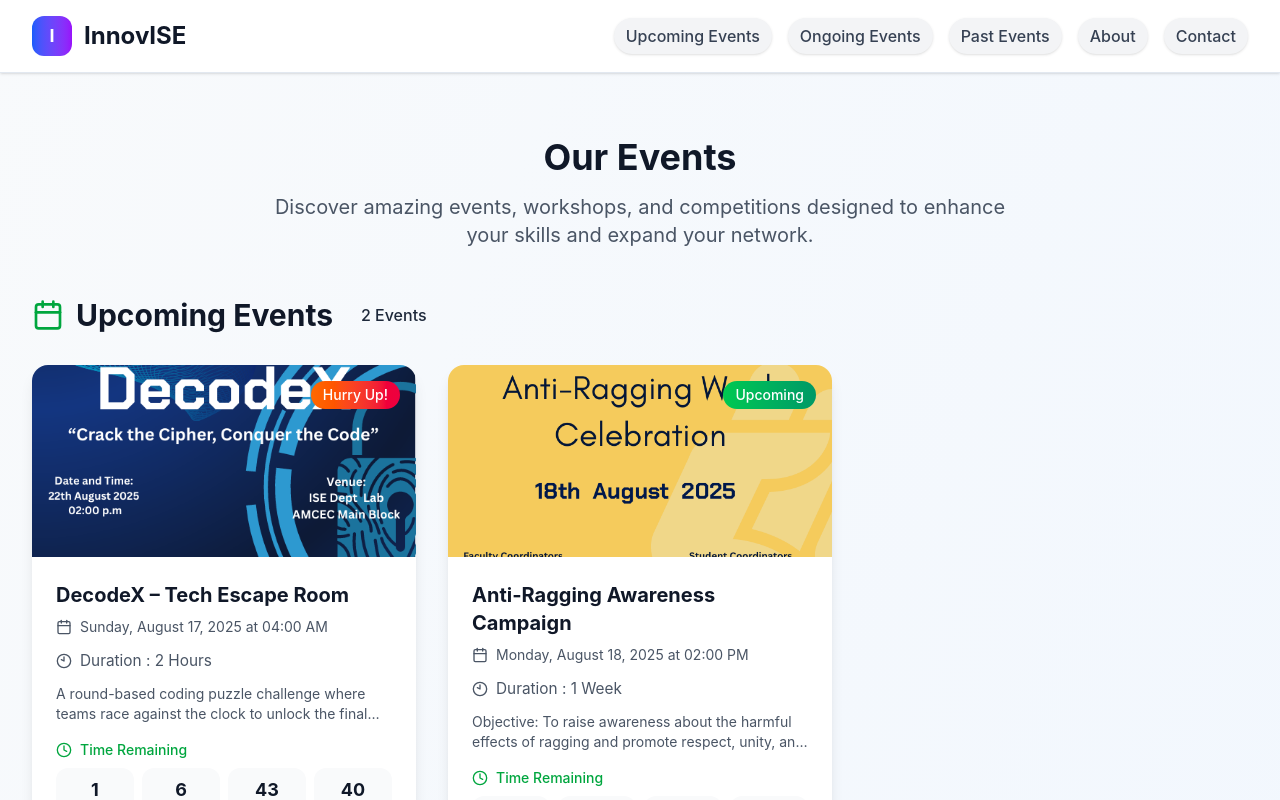
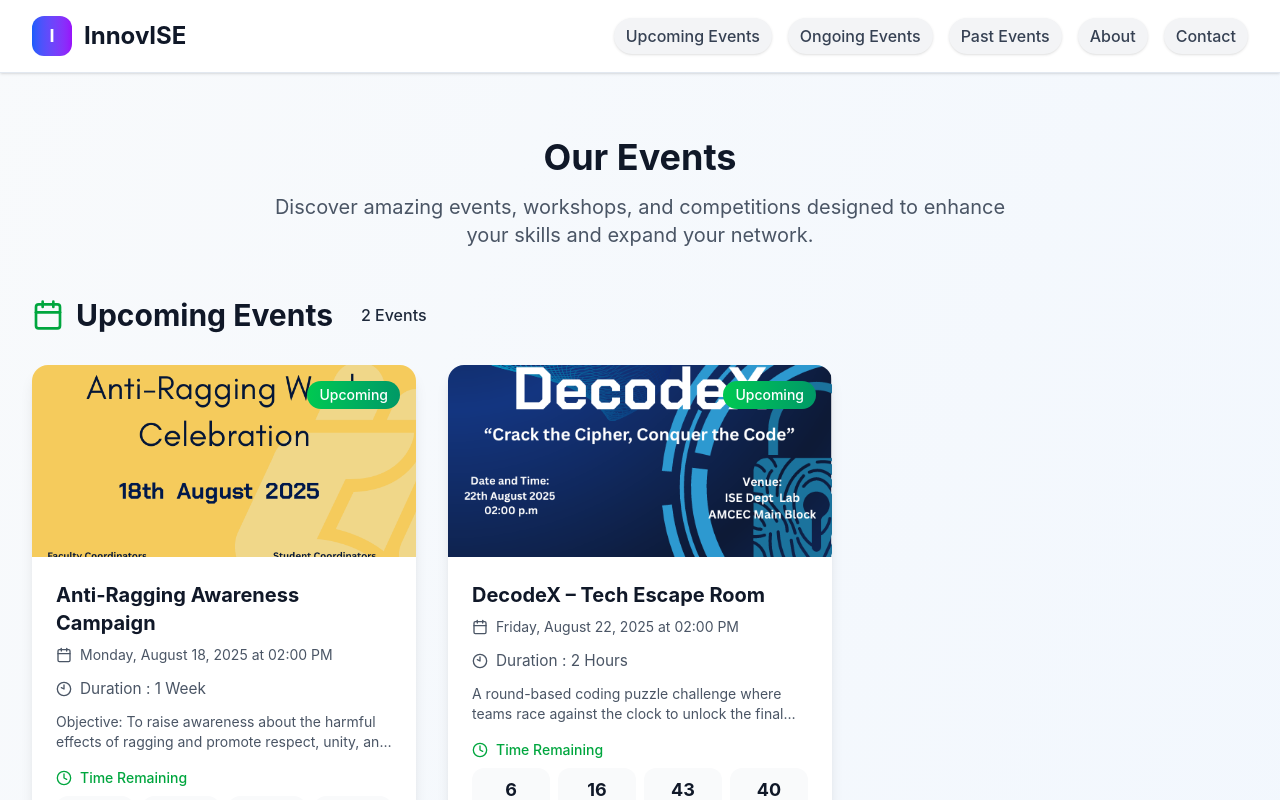
Before and after one commit to Shashank-Git1804/InnovISE, a React (Vite) app: page / in a window 1280 px wide. Shown: the top 800 px of the page. Built offline with nearby package versions, Linux system fonts and the light colour scheme.

Commit message:
rectified errors

```diff
--- a/src/data/eventData.js
+++ b/src/data/eventData.js
@@ -3,7 +3,7 @@ export const eventData = [
   {
     id: 1,
     title: "DecodeX – Tech Escape Room",
-    dateTime: "2025-08-17T04:00:00",
+    dateTime: "2025-08-22T14:00:00",
     duration: "2 Hours",
     overview:
       "A round-based coding puzzle challenge where teams race against the clock to unlock the final solution.",
```
